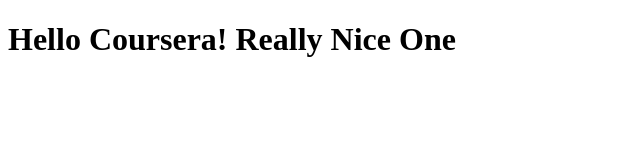
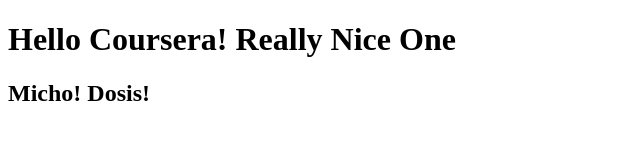
Before and after one commit to Bern257/coursera-test, a plain HTML site: page index.html in a window 1280 px wide. Shown: the whole page, without its empty margins (0-640 px from the left). Drawn offline with Linux system fonts and the light colour scheme.

Commit message:
Modified for new sub line

```diff
--- a/index.html
+++ b/index.html
@@ -6,5 +6,6 @@
 </head>
 <body>
 <h1>Hello Coursera! Really Nice One<h1>
+	<h2> Micho! Dosis! <h2>
 </body>
 </html>
```
